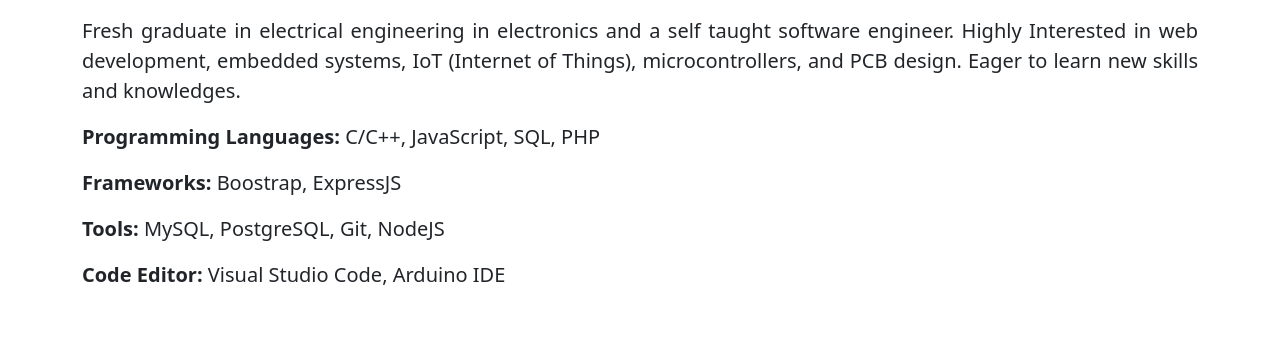
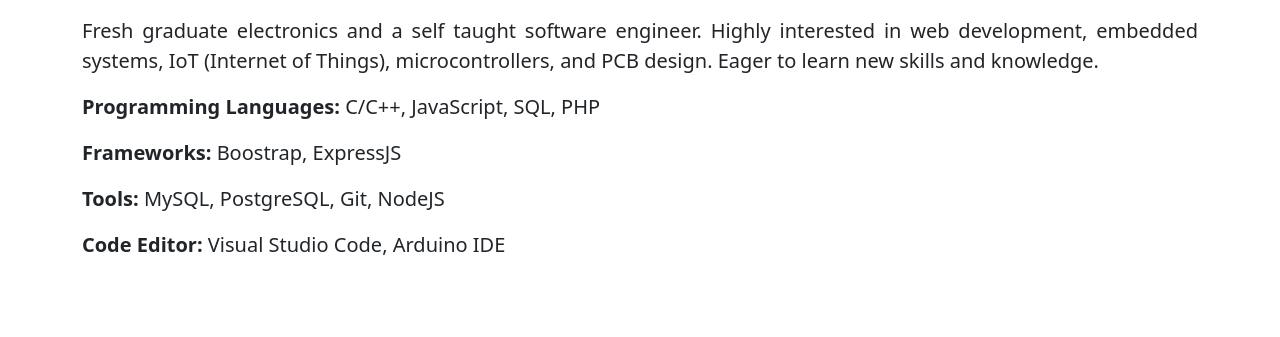
Before and after one commit to junonurakbar/junonurakbar.github.io, a plain HTML site: page index.html in a window 1280 px wide. Shown: the part 684-1021 px from the top of the page. Drawn offline with nearby package versions, Linux system fonts and the light colour scheme.

Commit message:
Update index.html

```diff
--- a/index.html
+++ b/index.html
@@ -77,7 +77,7 @@
         <div class="row justify-content-center fs-5" >
           <div class="col-md-12 about-me">
             <p>
-              Fresh graduate in electrical engineering in electronics and a self taught software engineer. Highly Interested in web development, embedded systems, IoT (Internet of Things), microcontrollers, and PCB design. Eager to learn new skills and knowledges.
+              Fresh graduate electronics and a self taught software engineer. Highly interested in web development, embedded systems, IoT (Internet of Things), microcontrollers, and PCB design. Eager to learn new skills and knowledge.
             </p>
             <p><b>Programming Languages: </b>C/C++, JavaScript, SQL, PHP</p>
             <p><b>Frameworks: </b> Boostrap, ExpressJS</p>
```
